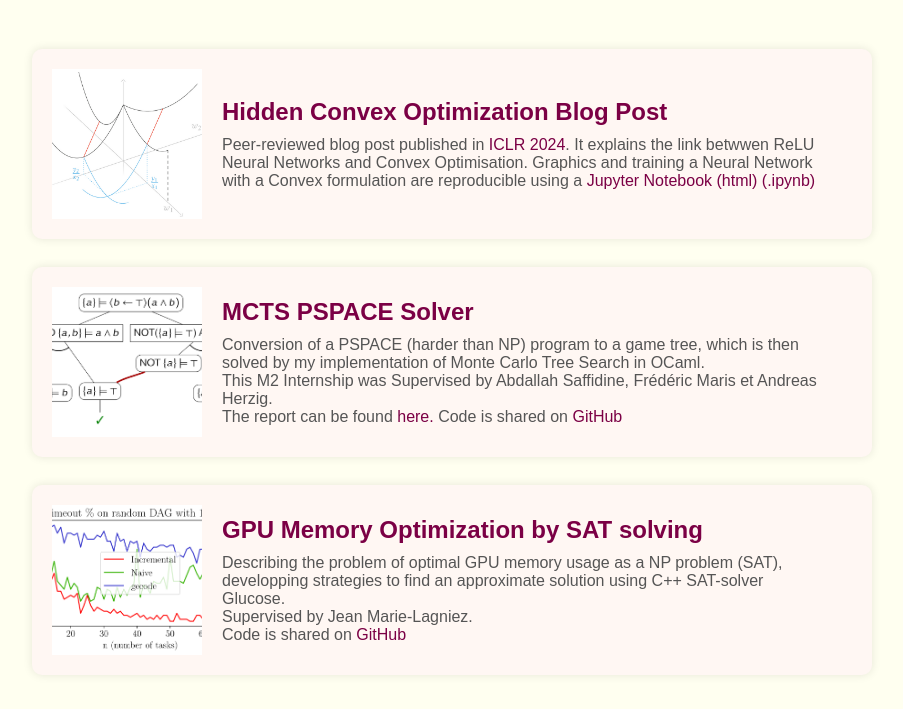
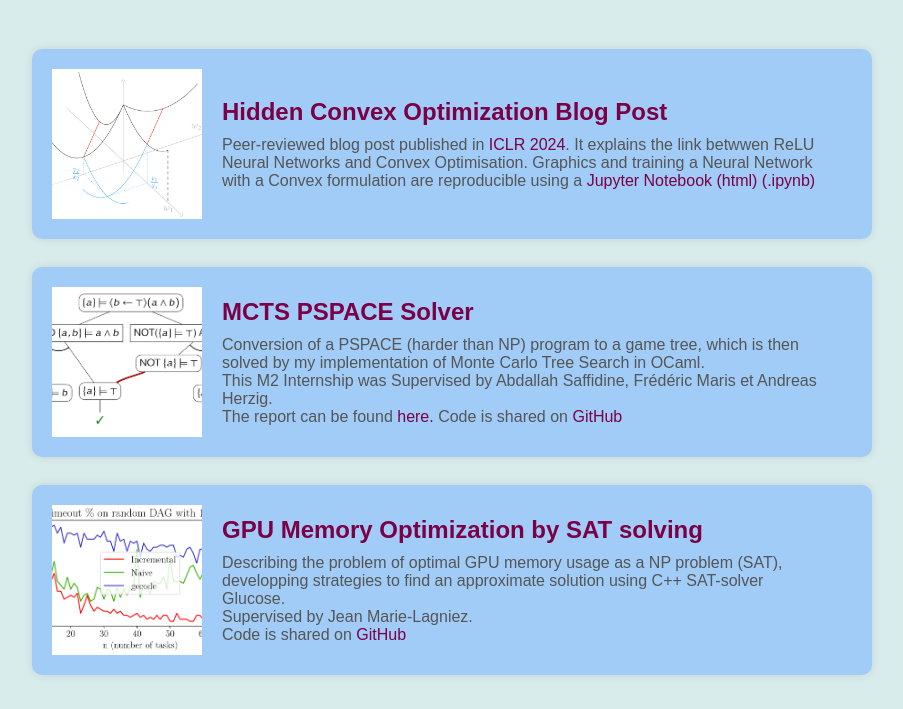
Before and after one commit to vmerckle/Personal-Web-Page, a plain HTML site: page index.html in a window 1280 px wide. Shown: the part 131-840 px from the top of the page, without its empty margins (188-1091 px from the left). Drawn offline with Linux system fonts and the light colour scheme.

Commit message:
painted blue

```diff
--- a/index.html
+++ b/index.html
@@ -14,7 +14,7 @@
             display: flex;
             flex-direction: column;
             height: 100vh;
-            background-color: #fffff0;
+            background-color: #d8eceb;
             margin: 0;
             padding: 20px;
         }
@@ -42,7 +42,7 @@
         .content-box {
             display: flex;
             align-items: center;
-            background-color: #fff7f3;
+            background-color: #a1ccf7;
             border-radius: 10px;
             padding: 20px;
             box-shadow: 0px 0px 10px rgba(0, 0, 0, 0.1);
```
